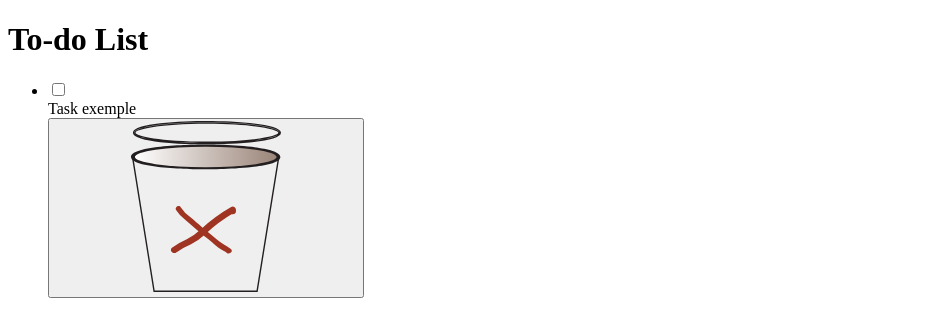
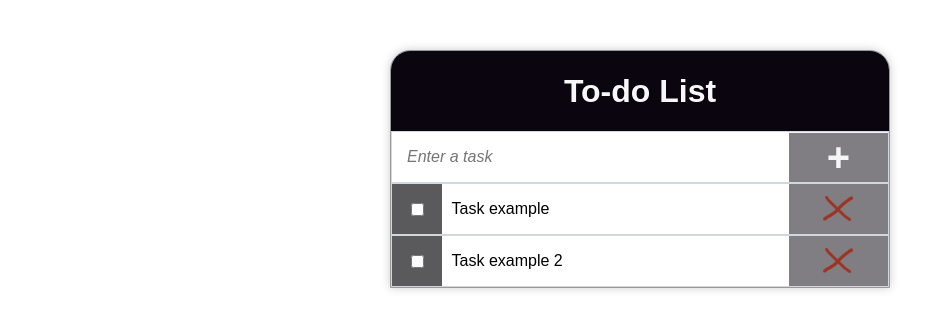
Before and after one commit to Diolemos/To-do-list-Jquery, a plain HTML site: page index.html in a window 1280 px wide. Shown: the whole page, without its empty margins (0-948 px from the left). Drawn offline with Linux system fonts and the light colour scheme.

Commit message:
CSS update
Styled the app

```diff
--- a/index.html
+++ b/index.html
@@ -21,17 +21,29 @@
             <h1>To-do List</h1>
         </div>
         <div class="app-body">
-            <div class="input-field"></div>
+            <div class="input-field">
+                <input type="text" placeholder="Enter a task" class="add-text">
+                <button class="add-btn col3">+</button>
+            </div>
             <ul class="task-list">
                 <li>
                     <div class="check-task col1">
                         <input type="checkbox">
                     </div>
-                    <div class="task col2 ">Task exemple</div>
+                    <div class="task col2 ">Task example</div>
                     <div class="remove-task col3">
-                        <button>
-                            <img width="50%" height="50%" src="images/Ugly-trash.can.svg" alt="trash can">
-                        </button>
+
+
+                    </div>
+                </li>
+                <li>
+                    <div class="check-task col1">
+                        <input type="checkbox">
+                    </div>
+                    <div class="task col2 ">Task example 2</div>
+                    <div class="remove-task col3">
+
+
                     </div>
                 </li>
             </ul>
--- a/style.css
+++ b/style.css
@@ -0,0 +1,121 @@
+body{
+    background-color: #ffffff;
+}
+/* *{
+    box-sizing: border-box;
+} */
+
+.main-container{
+    max-width: 500px;
+    box-sizing: border-box;
+
+    border: 1px solid #999;
+    margin: 50px auto;
+    border-radius: 20px 20px 0 0;
+    box-shadow: 0 0 10px #ccc;
+}
+
+.header{
+    background-color: rgb(10, 5, 15);
+    color: rgb(248, 248, 248);
+    height:100% ;
+    border-radius: 19px 19px 0 0;
+}
+
+.header h1{
+    margin: 0;
+    text-align:  center;
+    line-height: 80px;
+    font-size: 32px;
+    font-family: Arial, Helvetica, sans-serif;
+
+}
+
+.task-list{
+    margin: 0;
+    padding: 0;
+}
+
+.task-list li{
+    height: 50px;
+    list-style: none;
+    border: 1px solid #cfd8dc;
+}
+
+
+.col1{
+    width: 10%;
+    float: left;
+    background-color:rgb(90, 89, 92) ;
+    height: 100%;
+    display: flex;
+    align-items: center;
+    justify-content: center;
+}
+
+.col2{
+    width: 70%;
+    float: left;
+    background-color: #fff;
+    display: flex;
+    align-items: center;
+    padding-left: 10px;
+    height: 100%;
+    font-family: arial;
+    box-sizing: border-box;
+
+}
+
+.col3{
+    width: 20%;
+    box-sizing: border-box;
+    height: 100%;
+    float: left;
+    background-color:rgb(128, 126, 131) ;
+
+
+}
+.col3:hover{
+    background-color:rgb(246, 247, 248) ;
+    cursor: pointer;
+    color: black;
+}
+
+.remove-task{
+
+    background-image: url(images/red-cross.png);
+    background-size: 30px;
+    background-repeat: no-repeat;
+    background-position: center;
+
+}
+
+.input-field{
+    height: 50px;
+    border: 1px solid #cfd8dc;
+}
+
+.add-text{
+    width: 80%;;
+    height: 50px;
+    padding: 0 15px;
+    float: left;
+    box-sizing: border-box;
+    border: 0;
+    outline: none;
+    color: rgba(0,0,0,0.4);
+    font-family:Arial, Helvetica, sans-serif ;
+    font-size: 16px;
+    font-style: italic;
+}
+
+.add-btn{
+    border: 0;
+    padding: 0;
+    color: rgb(245, 245, 245);
+    font-size:40px ;
+    font-weight: bold;
+    outline: none;
+    border-top:1px solid  ;
+
+}
```
